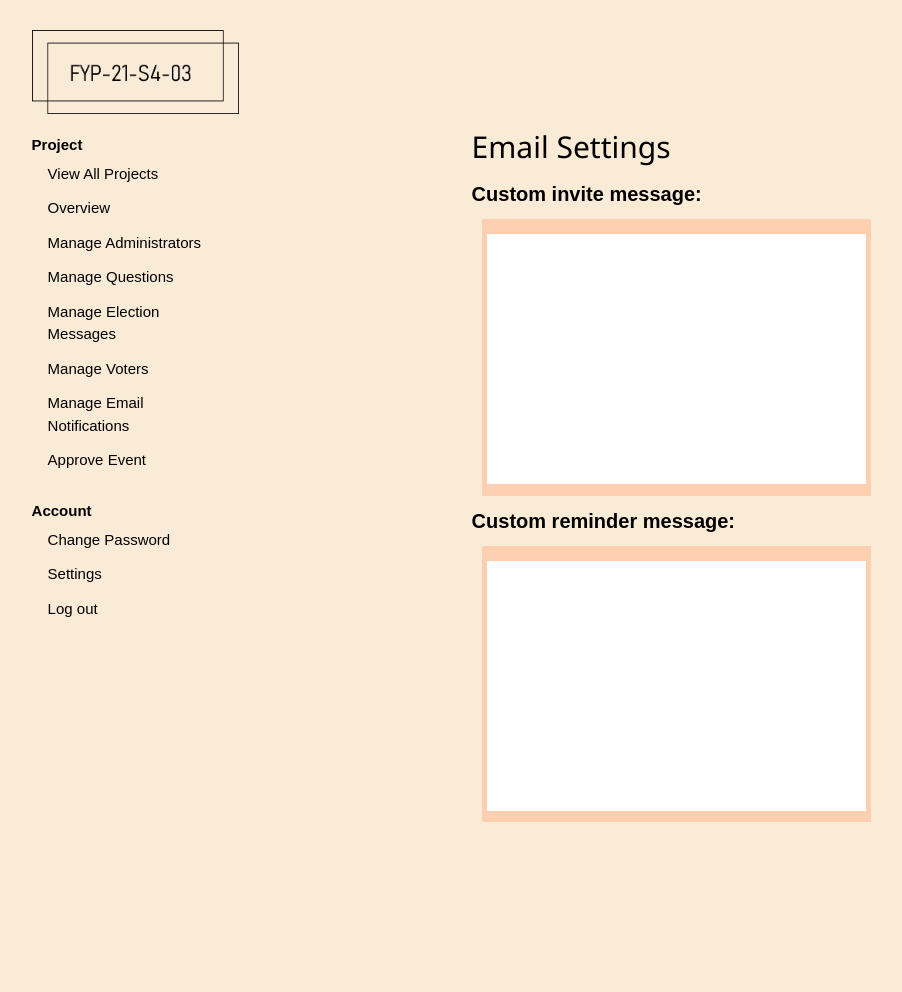
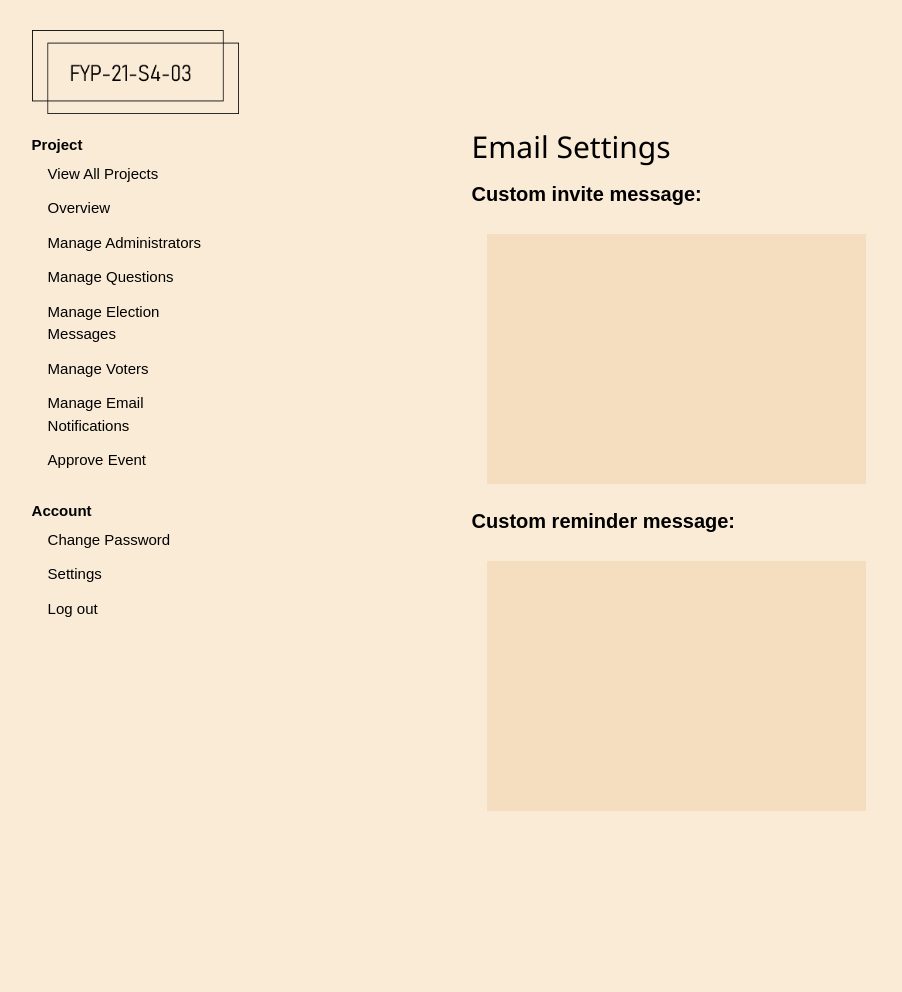
Before and after one commit to edymund/Homomorphic-Encryption-and-Its-applications-to-e-voting, a Flask app: template app/template/organizer_emailSetting.html in a window 1280 px wide. Shown: the whole page, without its empty margins (90-992 px from the left). Run offline with Flask 2, Linux system fonts and the light colour scheme; the template is opened without the code that fills it: most values are stand-ins (such as "Sample title", 1, 10 or a date in 2020); some libraries are stand-ins or nearby versions.

Commit message:
Changed css and files name

```diff
--- a/app/static/styles/user_emailSettings.css
+++ b/app/static/styles/organizer_emailSettings.css
@@ -18,7 +18,7 @@ textarea {
   display: inline-block;
   padding: 10px;
   color: black;
-  background-color: #FFFFFF;
+  background-color:rgb(245, 222, 192);
   cursor: pointer;
   margin-top: 10px;
   resize: none;
@@ -48,7 +48,7 @@ padding-left: 5px;
 width: 70%;
 margin: 10px;
 padding: 5px;
-background-color: #fecfb1;
+/* background-color: #fecfb1; */
 min-width: 350px;
 min-height: 250px;
 /* border: 3px solid #333; */
--- a/app/template/organizer_emailSetting.html
+++ b/app/template/organizer_emailSetting.html
@@ -1,7 +1,7 @@
 {% extends "user_baseTemplate.html" %}
 <!-- Updates the <head> of the webpage -->
 	{% block head %}
-	<link rel="stylesheet" type="text/css" href="{{ url_for('static',filename='styles/user_emailSettings.css') }}"/>
+	<link rel="stylesheet" type="text/css" href="{{ url_for('static',filename='styles/organizer_emailSettings.css') }}"/>
 	<script type=text/javascript src="{{ url_for('static',filename='js/user_emailSettings.js') }}"></script>
 {% endblock %}
 <!--Change CSS-->
```
Also changed, not shown: app/static/js/organizer_emailSettings.js (renamed from app/static/js/user_viewElectionMsg.js).
